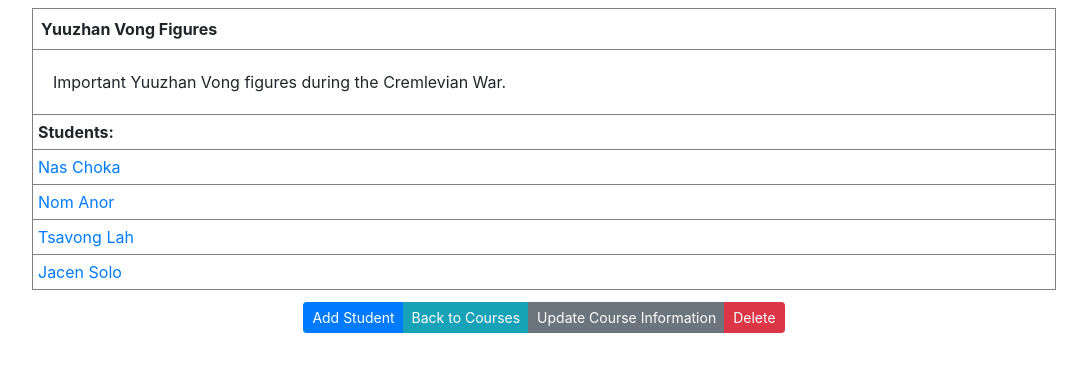
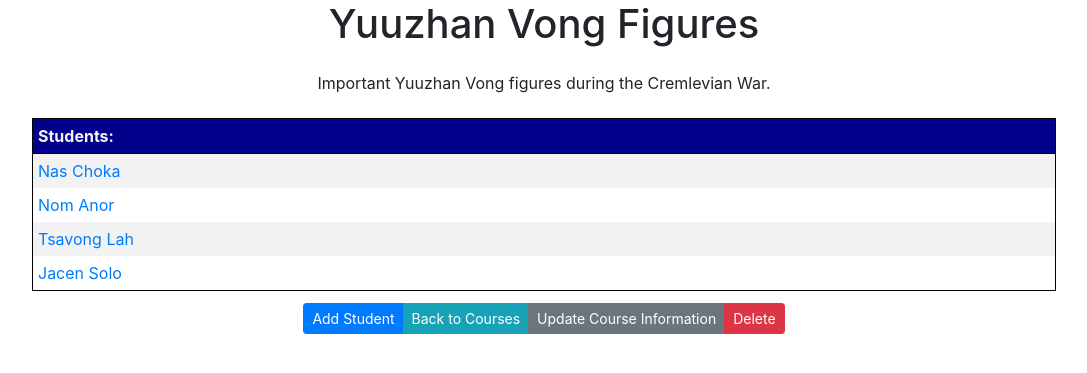
Before and after one commit to GudiedRyan/guide_and_teach, a Flask app: page /course/1 in a window 1280 px wide. Shown: the part 56-429 px from the top of the page, without its empty margins (96-1183 px from the left). Run offline with Flask 2, Linux system fonts and the light colour scheme; a user stored in the database is signed in; data comes from the database, SQL or seed files in the repository; both versions use the stored data as it was after the commit; some libraries are stand-ins or nearby versions.

Commit message:
Table CSS overhaul

```diff
--- a/guide_and_teach/static/style.css
+++ b/guide_and_teach/static/style.css
@@ -37,6 +37,7 @@ article {
 
 table {
   border: 1px solid black;
+  border-radius: 10px;
   margin-top: .5em;
   margin-bottom: .5em;
   margin-left: 10%;
@@ -45,16 +46,18 @@ table {
 
 thead {
   border: 1px solid black;
+  color: whitesmoke;
+  background-color: darkblue;
   margin: 5px;
   padding: 1em;
 }
 
-tr {
+/* tr {
   border: 1px solid black ;
-}
+} */
 
 td {
-  border: .5px solid grey;
+  /* border: .5px solid grey; */
   margin: 2px;
   padding: 5px;
 }
@@ -70,3 +73,15 @@ h1, h2 {
   margin-left: 10%;
   margin-right: 10%;
 }
+
+.course_desc {
+  text-align: center;
+}
+
+.white {
+  color: whitesmoke;
+}
+
+.white:hover {
+  color: lightskyblue;
+}
--- a/guide_and_teach/templates/courses_page.html
+++ b/guide_and_teach/templates/courses_page.html
@@ -4,10 +4,10 @@
     {% for course in courses %}
     {% if course.user == current_user %}
         <article>
-            <table class="yes">
+            <table>
                 <thead>
                     <tr>
-                        <td><a href="{{ url_for('single_course', course_id=course.id) }}">{{ course.course_title }}</a></td>
+                        <td><a class="white" href="{{ url_for('single_course', course_id=course.id) }}">{{ course.course_title }}</a></td>
                     </tr>
                 </thead>
                 <tbody>
--- a/guide_and_teach/templates/single_course.html
+++ b/guide_and_teach/templates/single_course.html
@@ -1,21 +1,15 @@
 {% extends "layout.html" %}
 {% block content %}
         <article>
-            <table class="yes">
+            <h1>{{ course.course_title }}</h1>
+            <div class="course_desc"><p>{{ course.course_desc }}</p></div>
+            <table class="table-striped">
                 <thead>
                     <tr>
-                        <td class="m-1 p-2"><strong>{{ course.course_title }}</strong></td>
-                    </tr>
-                    <tr>
-                        <td>
-                            <p>{{ course.course_desc }}</p>
-                        </td>
+                        <td><strong>Students:</strong></td>
                     </tr>
                 </thead>
                 <tbody>
-                    <tr>
-                        <td><strong>Students:</strong></td>
-                    </tr>
                     {% for student in students %}
                     {% if student.course == course %}
                     <tr>
--- a/guide_and_teach/templates/single_student.html
+++ b/guide_and_teach/templates/single_student.html
@@ -2,11 +2,11 @@
 {% block content %}
         <article>
             <h1>{{ student.student_name }}'s Grades</h1>
-            <table class="cool">
+            <table class="table-striped">
                 <thead>
                     <tr>
                         <td><strong>Assignment</strong></td>
-                        <td><strong>score</strong></td>
+                        <td><strong>Score</strong></td>
                     </tr>
                 </thead>
                 <tbody>
```
Also changed, not shown: guide_and_teach/site.db.
